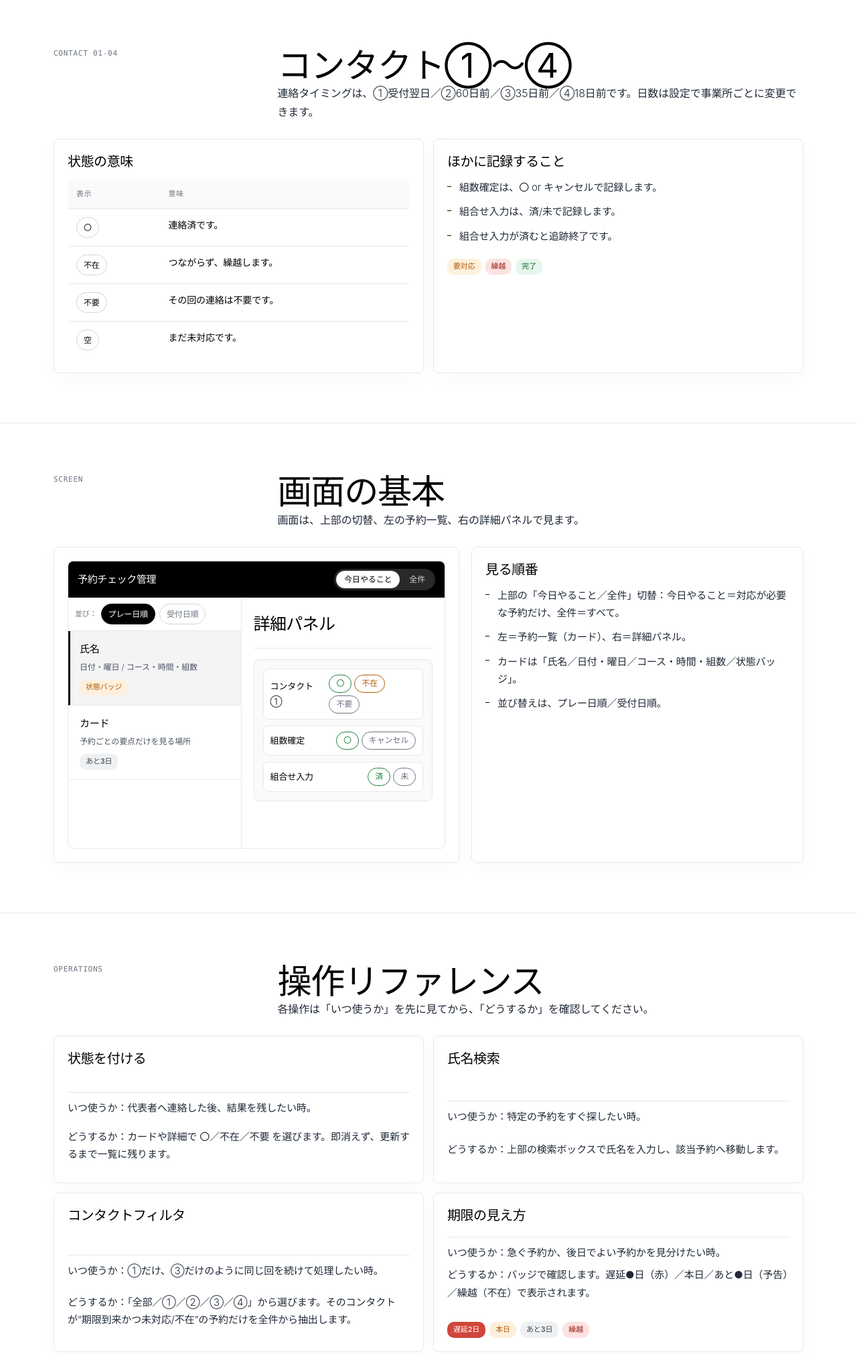
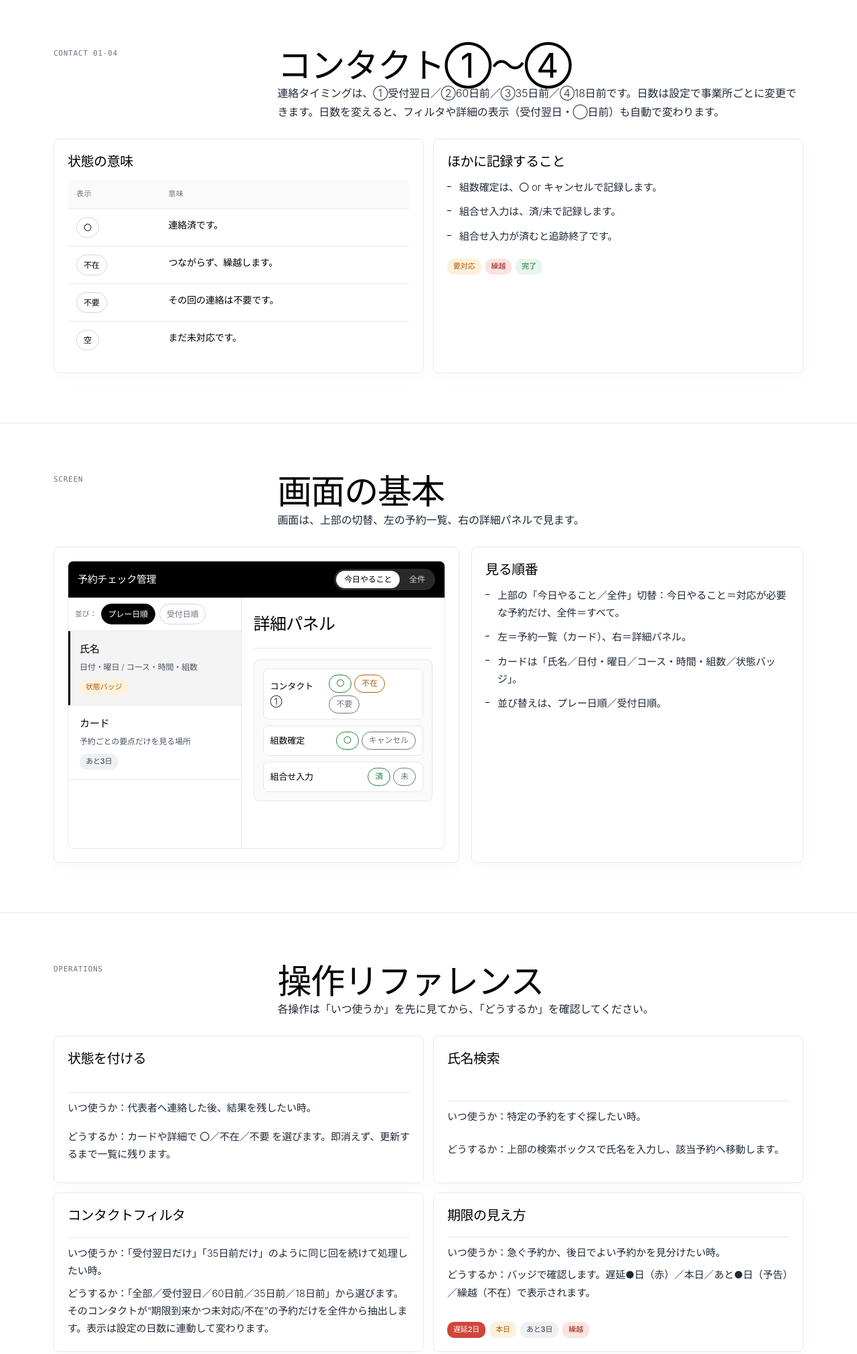
Before and after one commit to nkhtnkht-ops/compe-demo, a plain HTML site: page help/index.html in a window 1280 px wide. Shown: the part 3400-5421 px from the top of the page at 67% size. Drawn offline with Linux system fonts and the light colour scheme.

Commit message:
ヘルプLP更新: コンタクトの日数表示・設定連動を反映
- コンタクトフィルタの説明を「全部／受付翌日／60日前／35日前／18日前」に更新、設定連動を明記。
- ①〜④セクションと設定のタイミング欄に「日数を変えると表示も自動で変わる」旨を追記。

```diff
--- a/help/index.html
+++ b/help/index.html
@@ -1236,7 +1236,7 @@ p {
         <div class="section-label">Contact 01-04</div>
         <div>
           <h2>コンタクト①〜④</h2>
-          <p class="body-copy">連絡タイミングは、①受付翌日／②60日前／③35日前／④18日前です。日数は設定で事業所ごとに変更できます。</p>
+          <p class="body-copy">連絡タイミングは、①受付翌日／②60日前／③35日前／④18日前です。日数は設定で事業所ごとに変更できます。日数を変えると、フィルタや詳細の表示（受付翌日・◯日前）も自動で変わります。</p>
         </div>
       </div>
       <div class="grid-2">
@@ -1333,7 +1333,7 @@ p {
         </div>
         <div class="card op-card">
           <h3>コンタクトフィルタ</h3>
-          <div class="op-pair"><p><b>いつ使うか：</b>①だけ、③だけのように同じ回を続けて処理したい時。</p><p><b>どうするか：</b>「全部／①／②／③／④」から選びます。そのコンタクトが“期限到来かつ未対応/不在”の予約だけを全件から抽出します。</p></div>
+          <div class="op-pair"><p><b>いつ使うか：</b>「受付翌日だけ」「35日前だけ」のように同じ回を続けて処理したい時。</p><p><b>どうするか：</b>「全部／受付翌日／60日前／35日前／18日前」から選びます。そのコンタクトが“期限到来かつ未対応/不在”の予約だけを全件から抽出します。表示は設定の日数に連動して変わります。</p></div>
         </div>
         <div class="card op-card">
           <h3>期限の見え方</h3>
@@ -1393,7 +1393,7 @@ p {
         </div>
         <div class="card">
           <h3>コンタクトのタイミング（日数）</h3>
-          <p>①〜④の日数を事業所ごとに変更できます。</p>
+          <p>①〜④の日数を事業所ごとに変更できます。変更すると予定日が再計算され、フィルタや詳細の日数表示（受付翌日・◯日前）も自動で変わります。</p>
           <div class="tag-row"><span class="tag">①受付翌日</span><span class="tag">②60日前</span><span class="tag">③35日前</span><span class="tag">④18日前</span></div>
         </div>
         <div class="card">
```
